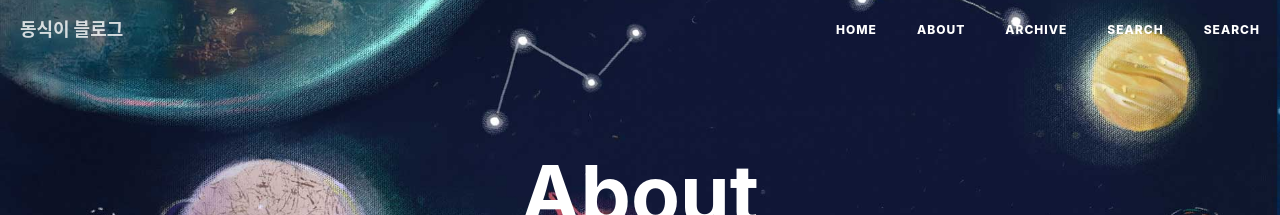
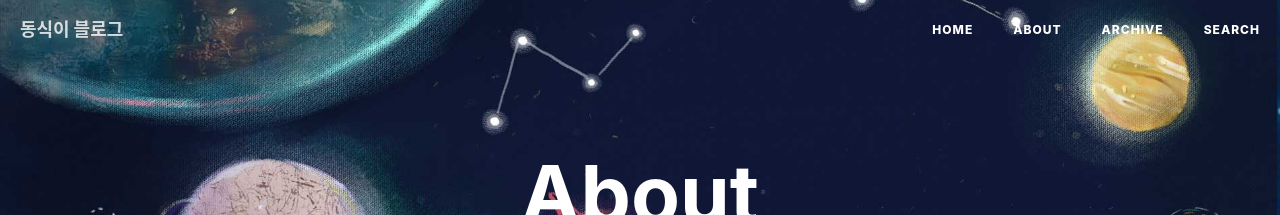
Before and after one commit to dongsik93/dongsik93.github.io, a Jekyll site: the page built from about.html, in a window 1280 px wide. Shown: the top 215 px of the page. Built offline with Jekyll 4.4.1, drawn with Linux system fonts in a browser that asks for light colours; nearby versions of some CDN libraries; comment, search, counter and statistics services are not loaded.

Commit message:
Edit Search Function

```diff
--- a/_includes/nav.html
+++ b/_includes/nav.html
@@ -30,9 +30,9 @@
                     </li>
                     {% endif %}
                     {% endfor %}
-                    <li>
-                        <a href="{{site.baseurl}}/search.html">Search</a>
-                    </li>
+                    <!-- <li>
+                        <a href="{{ site.baseurl }}/search.html">Search</a>
+                    </li> -->
                 </ul>
             </div>
         </div>
--- a/search.html
+++ b/search.html
@@ -1,8 +1,11 @@
 ---
 layout: default
-title: Search
+title: "Search"
+header-img: "img/about-bg.jpg"
 permalink: /search.html
 ---
+
+{% include intro-header.html type="page" short='true' %}
 
 <!— Html Elements for Search -->
 <div id="search-container">
```
